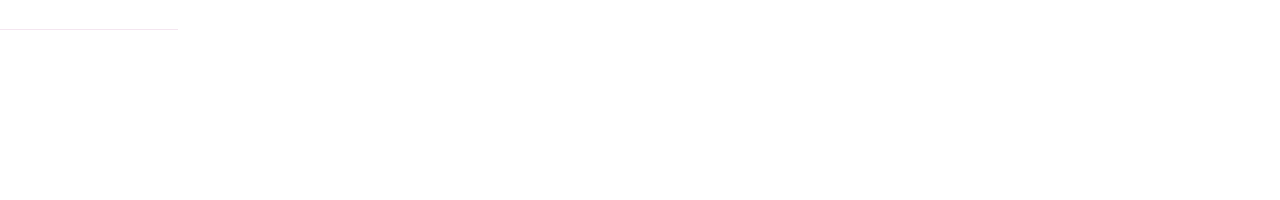
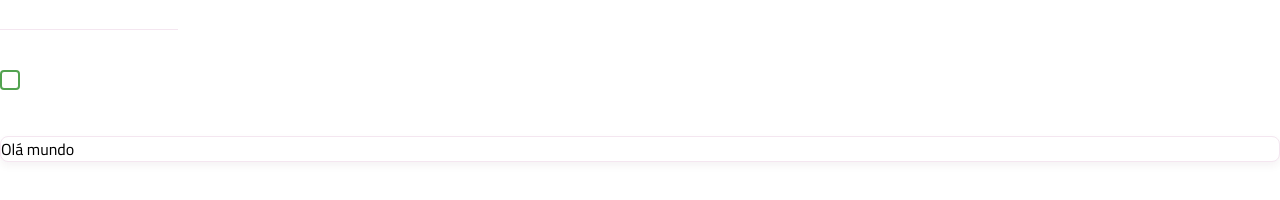
Before and after one commit to Thaisfelicio/todo-list-React, a React (Vite) app: page / in a window 1280 px wide. Shown: the part 358-558 px from the top of the page. Built offline with nearby package versions, Linux system fonts and the light colour scheme.

Commit message:
feat: Add card and input checkbox components

```diff
--- a/src/App.tsx
+++ b/src/App.tsx
@@ -6,6 +6,8 @@ import Badge from "./components/badge";
 import Button from "./components/button";
 import ButtonIcon from "./components/button-icon";
 import InputText from "./components/input-text";
+import InputCheckbox from "./components/input-checkbox";
+import Card from "./components/card";
 
 export default function App() {
 
@@ -30,6 +32,14 @@ export default function App() {
       <div>
         <InputText/>
       </div>
+
+      <div>
+        <InputCheckbox/>
+      </div>
+
+      <div>
+        <Card>Olá mundo</Card>
+      </div>
     </div>
 
   )
--- /dev/null
+++ b/src/components/card.tsx
@@ -0,0 +1,42 @@
+import { cva, type VariantProps } from "class-variance-authority";
+import React from "react";
+
+export const cardVariants = cva(
+    `
+    rounded-lg border border-solid border-gray-200
+    bg-white shadow-sm
+    `,
+    {
+        variants: {
+            size: {
+                none: "",
+                md: "p-5"
+            }
+        },
+        defaultVariants: {
+            size: "none"
+        }
+    }
+)
+
+interface CardProps extends VariantProps<typeof cardVariants>,
+    React.ComponentProps<"div"> {
+        as?: keyof React.JSX.IntrinsicElements
+    }
+
+export default function Card({
+    as = "div",
+    size,
+    children,
+    className,
+    ...props
+}: CardProps) {
+    return React.createElement(
+        as,
+        {
+        className: cardVariants({ size, className }),
+        ...props
+        },
+        children
+    )
+}
--- /dev/null
+++ b/src/components/input-checkbox.tsx
@@ -0,0 +1,71 @@
+import { cva, type VariantProps } from "class-variance-authority";
+import React from "react";
+import Icon from "./icon";
+import CheckIcon from "../assets/icons/check.svg?react";
+
+export const inputCheckboxWrapperVariants = cva(
+    `
+    inline-flex items-center justify-center cursor-pointer relative
+    group
+    `)
+
+export const inputCheckboxVariants = cva(
+    `
+    appearance-none peer flex items-center justify-center
+    border-2 border-solid transition overflow-hidden
+    border-green-base hover:border-green-dark hover:bg-green-dark/20
+    checked:border-green-base checked:bg-green-base
+    group-hover:checked:border-green-dark group-hover:checked:bg-green-dark
+    `,
+    {
+        variants: {
+            size: {
+                md: "w-5 h-5 rounded-sm"
+            },
+            disabled: {
+                true: "pointer-events-none"
+            }
+        },
+        defaultVariants: {
+            size: "md"
+        }
+    }
+)
+
+export const inputCheckboxIconVariants = cva(
+    `
+    absolute top-1/2 left-1 translate-y-1/2
+    hidden peer-checked:block fill-white
+    `,
+    {
+        variants: {
+            size: {
+                md: "w-3 h-3"
+            }
+        },
+        defaultVariants: {
+            size: "md"
+        }
+    }
+)
+
+interface InputCheckboxProps
+    extends VariantProps<typeof inputCheckboxVariants>,
+    Omit<React.ComponentProps<"input">, "size" | "disabled"> {}
+
+export default function InputCheckbox({
+    size,
+    disabled,
+    className,
+    ...props
+}: InputCheckboxProps) {
+    return (
+        <label className={inputCheckboxWrapperVariants({ className })}>
+            <input
+                type="checkbox"
+                className={inputCheckboxVariants({ size, disabled })}
+                {...props} />
+            <Icon className={inputCheckboxIconVariants({ size })} svg={CheckIcon} />
+        </label>
+    )
+}
```
